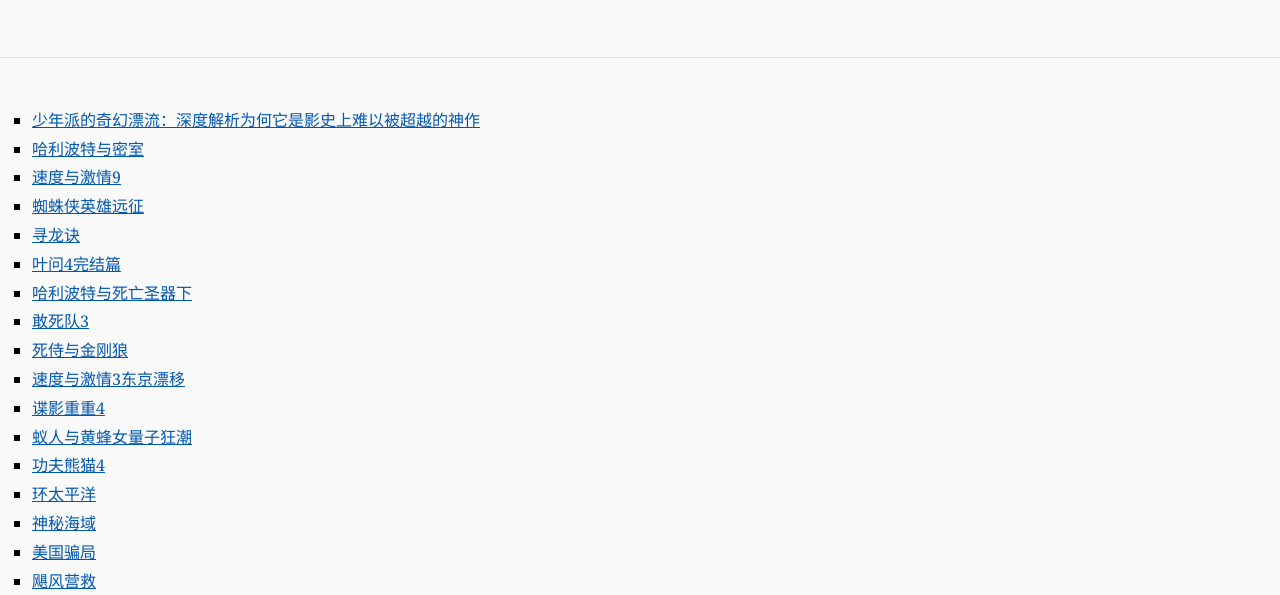
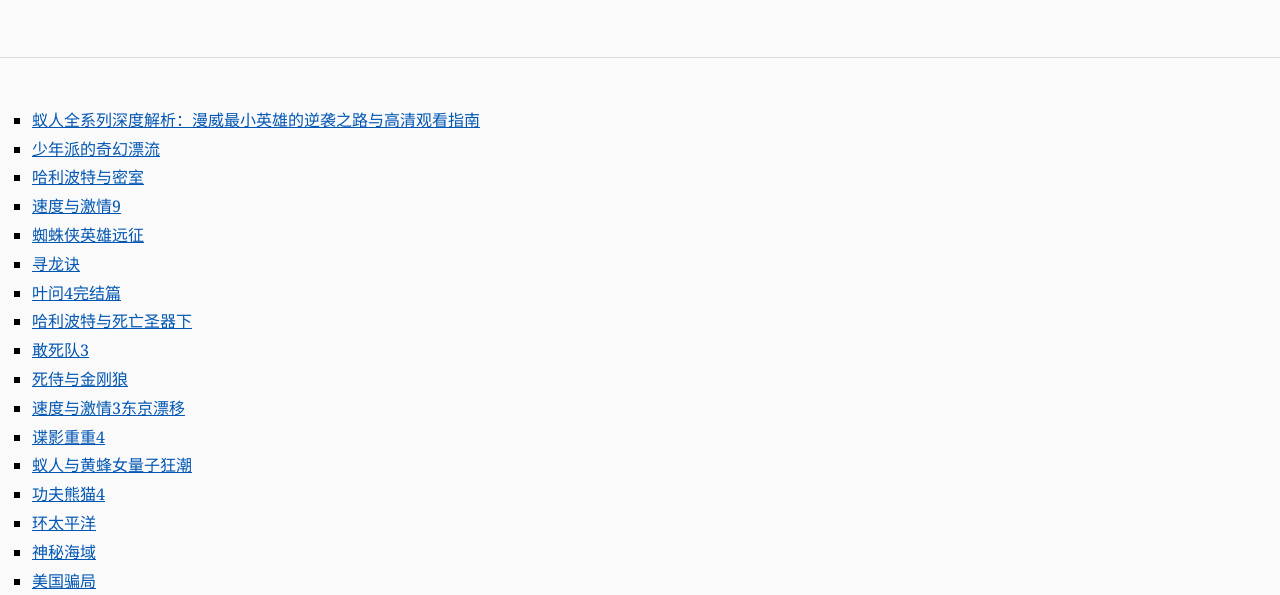
Before and after one commit to movie-stgar/cine-critique, a plain HTML site: page index.html in a window 1280 px wide. Shown: the part 202-797 px from the top of the page. Drawn offline with Linux system fonts and the light colour scheme.

Commit message:
update index

```diff
--- a/index.html
+++ b/index.html
@@ -21,7 +21,8 @@
 <body class="hub_givai">
     <div class="hub_tnsjq" role="banner"><h1>CineCritique 最新影评收录</h1><h2>专注电影与电视剧深度解析与影评分享，提供无剧透推荐、剧情剖析、角色点评与多维度的观影心得。涵盖各类院线大片、经典高分佳作、热门连载网剧及小众独立电影。</h2></div>
     <main class="hub_fuhlt"><nav><ul class="hub_wchec">
-<li><a href="https://movie-stgar.github.io/cine-critique/docs/2026-11-15-57f734.html">少年派的奇幻漂流：深度解析为何它是影史上难以被超越的神作</a></li>
+<li><a href="https://movie-stgar.github.io/cine-critique/docs/2026-11-16-8587f0.html">蚁人全系列深度解析：漫威最小英雄的逆袭之路与高清观看指南</a></li>
+                <li><a href="https://movie-stgar.github.io/cine-critique/docs/2026-11-15-57f734.html">少年派的奇幻漂流</a></li>
                 <li><a href="https://movie-stgar.github.io/cine-critique/docs/2026-11-14-04bcfb.html">哈利波特与密室</a></li>
                 <li><a href="https://movie-stgar.github.io/cine-critique/docs/2026-11-13-1916c4.html">速度与激情9</a></li>
                 <li><a href="https://movie-stgar.github.io/cine-critique/docs/2026-11-13-6685e0.html">蜘蛛侠英雄远征</a></li>
```
